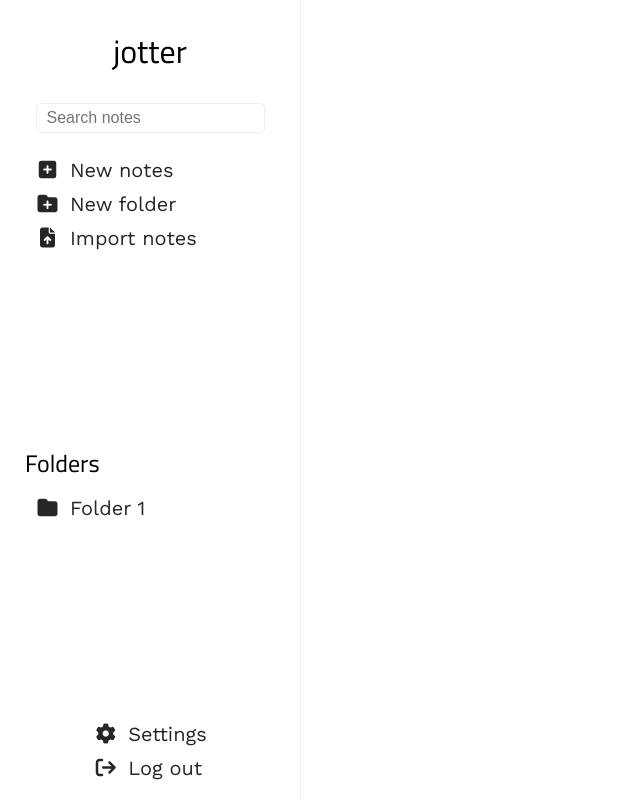
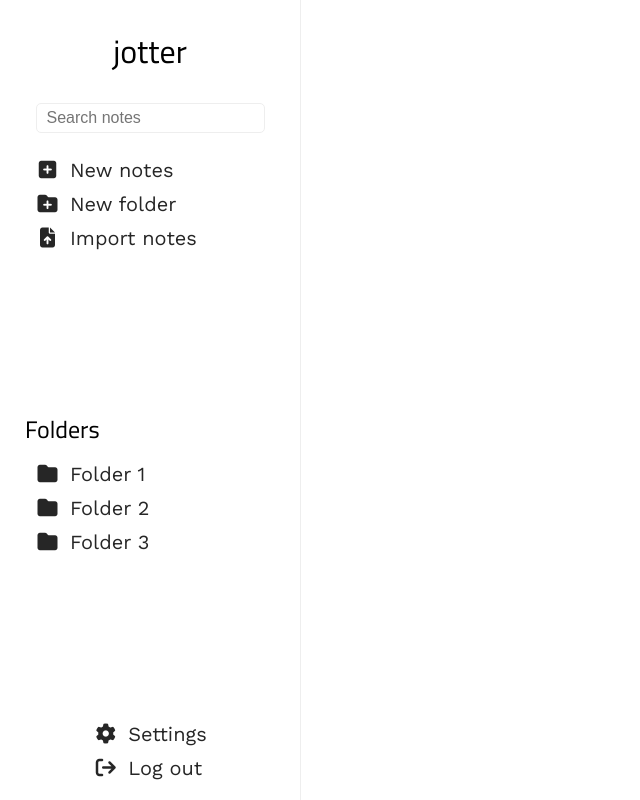
Before and after one commit to bourdier/jotter, a React (Create React App) app: page /login in a window 1280 px wide. Shown: the whole page, without its empty margins (0-640 px from the left). Built offline with nearby package versions, Linux system fonts and the light colour scheme; a web font is replaced by a local one.

Commit message:
Add fake folder

```diff
--- a/src/components/Navtab.js
+++ b/src/components/Navtab.js
@@ -18,6 +18,8 @@ export default function Navtab() {
         <h2>Folders</h2>
         <ul className="no-bullet">
           <li><button className="no"><i className="fa-solid fa-fw fa-folder"></i>Folder 1</button></li>
+          <li><button className="no"><i className="fa-solid fa-fw fa-folder"></i>Folder 2</button></li>
+          <li><button className="no"><i className="fa-solid fa-fw fa-folder"></i>Folder 3</button></li>
         </ul>
       </div>
       <div className="navtab__footer navtab__body">
```
